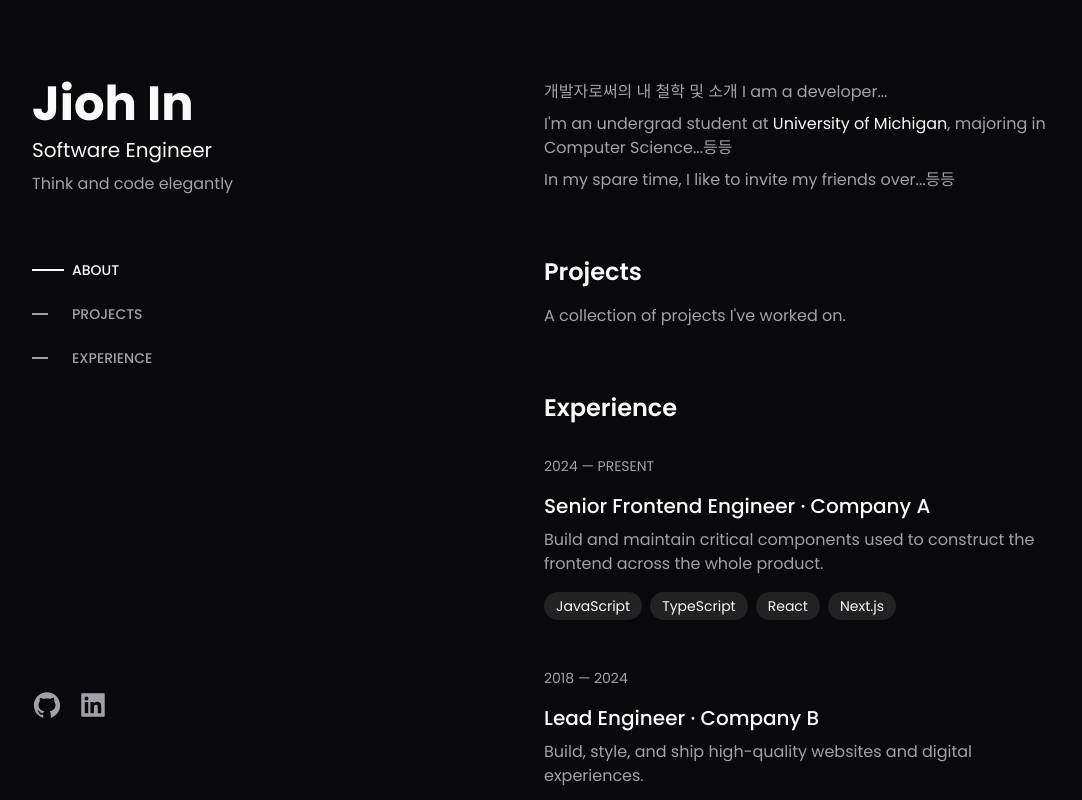
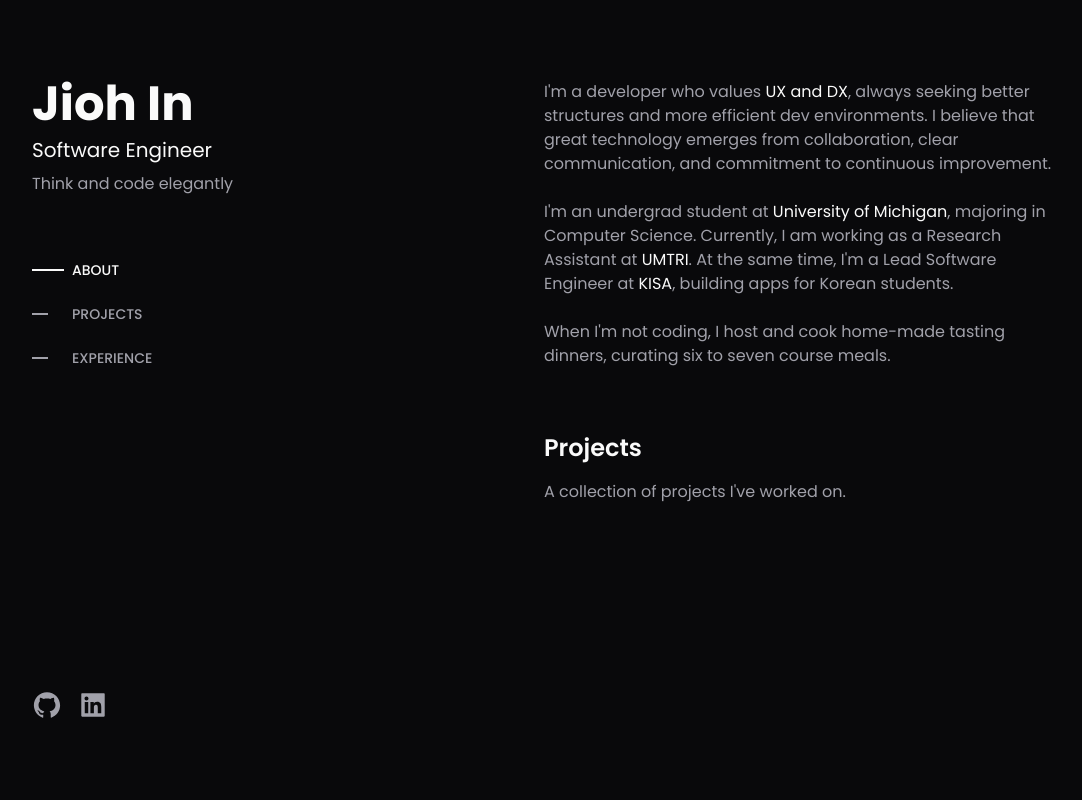
Before and after one commit to retz8/retz8.github.io, a Next.js app: page / in a window 1280 px wide. Shown: the whole page, without its empty margins (96-1178 px from the left). Built offline with nearby package versions, Linux system fonts and the light colour scheme.

Commit message:
add about me section

```diff
--- a/src/app/page.js
+++ b/src/app/page.js
@@ -114,7 +114,7 @@ export default function Page() {
             <AboutMe />
           </section>
 
-          <section id="projects" className="flex items-center">
+          <section id="projects" className="flex h-[600px]">
             <div>
               <h2 className="text-2xl font-semibold">Projects</h2>
               <p className="mt-4 text-muted-foreground">
--- a/src/components/AboutMe.jsx
+++ b/src/components/AboutMe.jsx
@@ -3,17 +3,49 @@ import React from "react";
 export default function AboutMe() {
   // 강조 문구는 text-foreground로
   return (
-    <div className="flex flex-col gap-2 text-muted-foreground">
+    <div className="flex flex-col gap-6 text-muted-foreground">
       {/* 1. 개발자로써 내 철학 및 소개 */}
-      <p>개발자로써의 내 철학 및 소개 I am a developer...</p>
+      <p>
+        I'm a developer who values{" "}
+        <span className="text-foreground">UX and DX</span>, always seeking
+        better structures and more efficient dev environments. I believe that
+        great technology emerges from collaboration, clear communication, and
+        commitment to continuous improvement.
+        {/* I believe that great code is built
+        on solid architecture, and that streamlined development processes
+        ultimately lead to superior services for users. */}
+      </p>
       {/* 2. 학교 소개 + 과거 경력 간단 요약 */}
       <p>
         I'm an undergrad student at{" "}
-        <span className="text-foreground">University of Michigan</span>,
-        majoring in Computer Science...등등
+        <span className="text-foreground hover:text-michigan-maize">
+          University of Michigan
+        </span>
+        , majoring in Computer Science. Currently, I am working as a Research
+        Assistant at{" "}
+        <a
+          href="https://umtri.umich.edu"
+          target="_blank"
+          className="text-foreground hover:text-michigan-maize"
+        >
+          UMTRI
+        </a>
+        . At the same time, I'm a Lead Software Engineer at{" "}
+        {/* [TODO]: change instagram link to website's credit page */}
+        <a
+          href="https://www.instagram.com/kisa_michigan/"
+          target="_blank"
+          className="text-foreground hover:text-michigan-maize"
+        >
+          KISA
+        </a>
+        , building apps for Korean students.
       </p>
       {/* 3. Spare Time: 요리 + 축구 */}
-      <p>In my spare time, I like to invite my friends over...등등</p>
+      <p>
+        When I'm not coding, I host and cook home-made tasting dinners, curating
+        six to seven course meals.
+      </p>
     </div>
   );
 }
```
